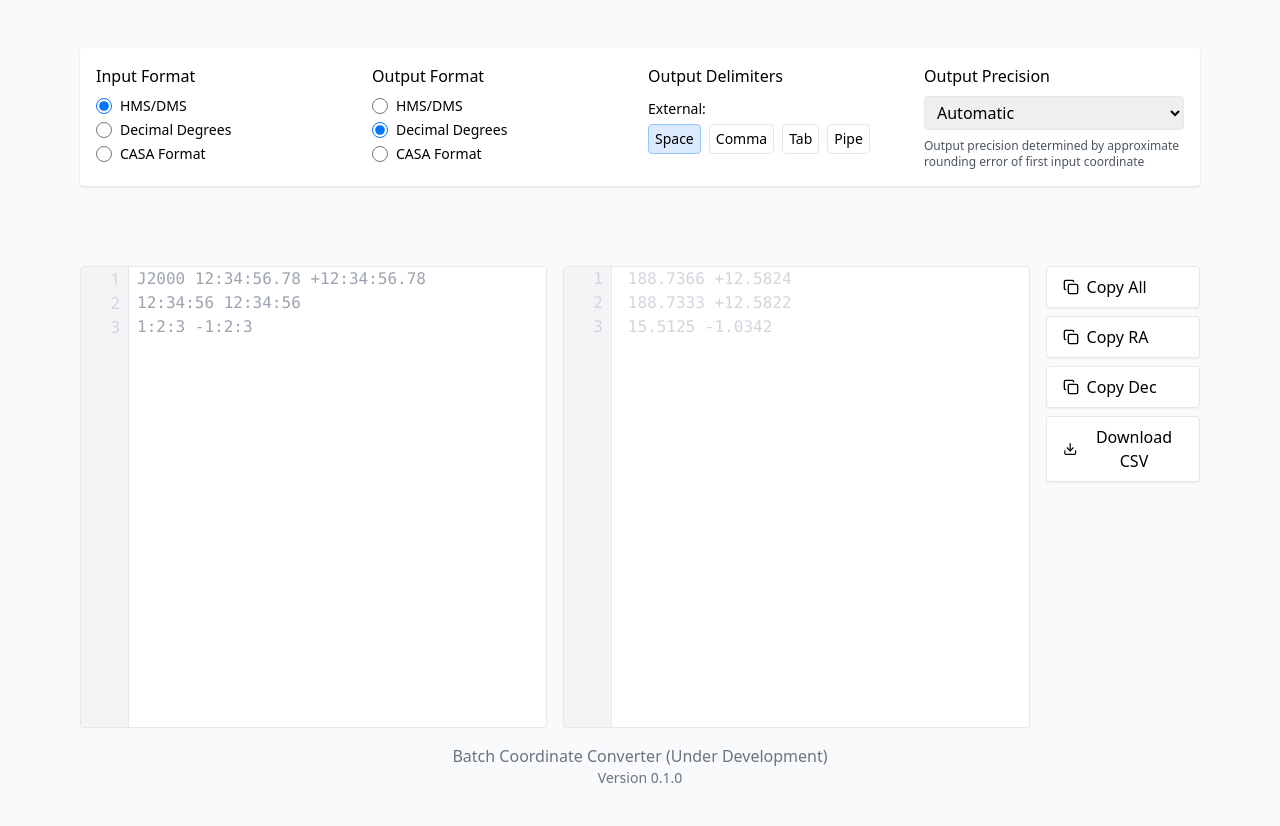
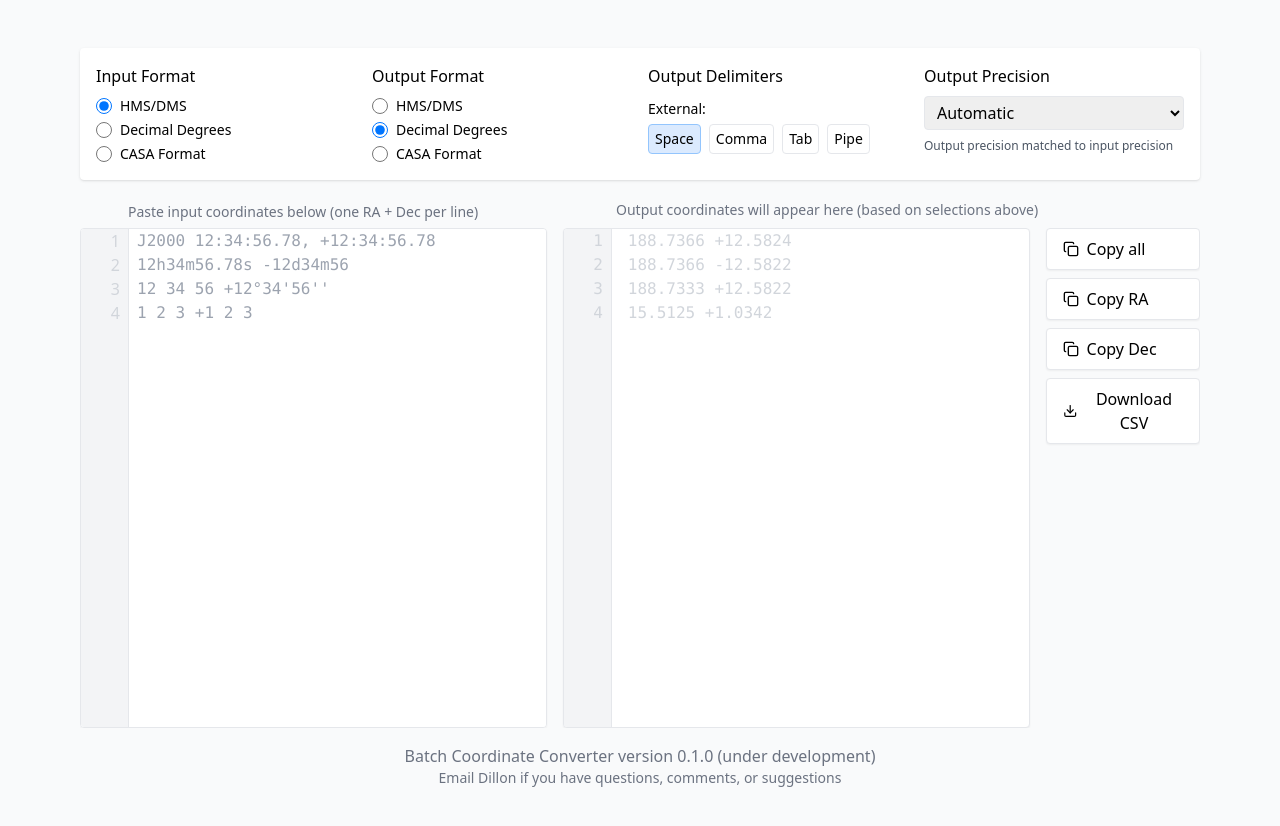
Before and after one commit to Dillon-Z-Dong/astro-coord-conversion, a Next.js app in the folder react_frontend/: page / in a window 1280 px wide. Shown: the top 826 px of the page. Built offline with nearby package versions, Linux system fonts and the light colour scheme.

Commit message:
Added informative message above boxes (including clickable error button)

```diff
--- a/react_frontend/components/CoordinateConverter.js
+++ b/react_frontend/components/CoordinateConverter.js
@@ -215,13 +215,14 @@ function getPlaceholderExamples(format) {
   switch (format) {
     case 'hmsdms':
       return [
-        'J2000 12:34:56.78 +12:34:56.78',
-        '12:34:56 12:34:56',
-        '1:2:3 -1:2:3'
+        'J2000 12:34:56.78, +12:34:56.78',
+        '12h34m56.78s -12d34m56',
+        '12 34 56 +12°34\'56\'\'',
+        '1 2 3 +1 2 3'
       ].join('\n');
     case 'degrees':
       return [
-        '188.7366 +12.5824',
+        '188.7366, +12.5824',
         '188.736600 12.582400',
         '10.5 -45.6'
       ].join('\n');
@@ -266,6 +267,87 @@ const CoordinateConverter = () => {
     return [raDecs, decDecs];
   }, [inputText]);
 
+  // Highlight style for hovering over lines
+  const highlightStyle = useMemo(() => {
+    if (hoveredLine === null || hoveredCopyType !== null) return {};
+    const lineHeight = 24; // 1.5rem = 24px to match the h-6 class used in output
+    return {
+      backgroundImage: `linear-gradient(
+        rgba(59, 130, 246, 0.1),
+        rgba(59, 130, 246, 0.1)
+      )`,
+      backgroundSize: `100% ${lineHeight}px`,
+      backgroundPosition: `0 ${hoveredLine * lineHeight}px`,
+      backgroundRepeat: 'no-repeat'
+    };
+  }, [hoveredLine, hoveredCopyType]);
+
+  // Modify the input handler to strip trailing empty lines
+  const handleInputChange = (e) => {
+    // Get the new value from the event
+    let newValue = e.target.value;
+
+    // Strip trailing empty lines while preserving empty lines in the middle
+    newValue = newValue.replace(/[\n\r]+([\n\r]|\s)*$/, '');
+
+    setInputText(newValue);
+  };
+
+  // Helper function to compute input stats
+  const getInputStats = useCallback(() => {
+    if (!inputText) return null;
+
+    const totalLines = inputText.split('\n').filter(line => line.trim()).length;
+    const errorCount = results.filter(r => r.error).length;
+
+    return {
+      totalLines,
+      errorCount
+    };
+  }, [inputText, results]);
+
+
+  // mouseHandler for the textarea
+  const handleTextareaHover = useCallback((e) => {
+    const lineHeight = 24; // 1.5rem = 24px
+    const rect = e.target.getBoundingClientRect();
+    const relativeY = e.clientY - rect.top;
+    const lineIndex = Math.floor(relativeY / lineHeight);
+
+    // Only set hover if within valid line range
+    if (lineIndex >= 0 && lineIndex < inputText.split('\n').length) {
+      setHoveredLine(lineIndex);
+    } else {
+      setHoveredLine(null);
+    }
+  }, [inputText]);
+
+
+  const handleTextareaLeave = () => {
+    setHoveredLine(null);
+  };
+
+  // handler to make error message clickable (scrolling to first error)
+  const scrollToFirstError = useCallback(() => {
+    const firstErrorIndex = results.findIndex(r => r.error);
+    if (firstErrorIndex === -1) return;
+
+    // Get the line height (matches the existing 24px line height)
+    const lineHeight = 24;
+    const scrollTop = firstErrorIndex * lineHeight;
+
+    // Scroll both panels
+    const textarea = document.querySelector('textarea');
+    const outputPanel = document.querySelector('.output-scroll');
+
+    if (textarea) textarea.scrollTop = scrollTop;
+    if (outputPanel) outputPanel.scrollTop = scrollTop;
+
+    // Also highlight the error line briefly
+    setHoveredLine(firstErrorIndex);
+    setTimeout(() => setHoveredLine(null), 2000);
+  }, [results]);
+
 
   /**
    * Explanation for "match input" – includes separate RA/Dec rounding error
@@ -279,7 +361,7 @@ const CoordinateConverter = () => {
     if (precision !== 'match' || !inputText.split('\n').find(line => line.trim())) {
       return (
         <div className="text-xs text-gray-600">
-          <p> Output precision determined by approximate rounding error of first input coordinate </p>
+          <p> Output precision matched to input precision </p>
         </div>
       );
     }
@@ -461,7 +543,7 @@ const CoordinateConverter = () => {
 
   return (
     <div className="max-w-6xl mx-auto p-4 h-screen flex flex-col">
-      <div className="h-[85vh] flex flex-col space-y-20">
+      <div className="h-[85vh] flex flex-col">
 
         {/* Top Bar: 4 columns */}
         <div className="grid grid-cols-4 gap-4 bg-white p-4 rounded shadow">
@@ -576,6 +658,52 @@ const CoordinateConverter = () => {
           </div>
         </div>
 
+        {/* Messages above the panels */}
+        <div className="flex gap-0 items-end mb-0.5 mt-5">
+          <div className="w-[45%] text-sm pl-12 font-italic min-h-[24px]">
+            <span className="text-gray-500 block">
+              {!inputText ? (
+                "Paste input coordinates below (one RA + Dec per line)"
+              ) : (
+                <>
+                  <span className="text-gray-700">
+                    {getInputStats().totalLines} input coordinate{getInputStats().totalLines !== 1 ? 's' : ''} [{inputFormat}]
+                  </span>
+                  {getInputStats().errorCount > 0 && (
+                    <button
+                      onClick={scrollToFirstError}
+                      className="text-red-500 ml-1 hover:underline focus:outline-none"
+                    >
+                      ({getInputStats().errorCount} error{getInputStats().errorCount !== 1 ? 's' : ''})
+                    </button>
+                  )}
+                </>
+              )}
+            </span>
+          </div>
+          <div className="w-[45%] text-sm text-gray-500 pl-8 mb-0.5 font-italic min-h-[24px]">
+          {!inputText ? (
+              'Output coordinates will appear here (based on selections above)'
+            ) : (
+              <>
+                Output format: {precision === 'match' ? (
+                  <>RA: {computeMatchedPrecisions(
+                    inputFormat,
+                    outputFormat,
+                    detectedRaPrecision,
+                    detectedDecPrecision
+                  ).raOut} digits, Dec: {computeMatchedPrecisions(
+                    inputFormat,
+                    outputFormat,
+                    detectedRaPrecision,
+                    detectedDecPrecision
+                  ).decOut} digits</>
+                ) : (
+                  `${precision} digits`
+                )} [{outputFormat}]</>
+            )}
+          </div>
+        </div>
 
         {/* Main Editor Area */}
         <div className="flex gap-4 flex-grow overflow-hidden">
@@ -613,7 +741,9 @@ const CoordinateConverter = () => {
             </div>
             <textarea
               value={inputText}
-              onChange={e => setInputText(e.target.value)}
+              onChange={handleInputChange}
+              onMouseMove={handleTextareaHover}
+              onMouseLeave={handleTextareaLeave}
               onScroll={e => {
                 const outputPanel = document.querySelector('.output-scroll');
                 if (outputPanel) {
@@ -622,6 +752,7 @@ const CoordinateConverter = () => {
               }}
               placeholder={getPlaceholderExamples(inputFormat, internalDelimiter)}
               className="w-full h-full pl-14 pr-4 font-mono resize-none text-base leading-6 whitespace-pre overflow-x-auto"
+              style={highlightStyle}
             />
           </div>
 
@@ -721,7 +852,7 @@ const CoordinateConverter = () => {
               className="flex items-center px-4 py-2 bg-white border rounded shadow-sm hover:bg-gray-50"
             >
               <Copy className="w-4 h-4 mr-2" />
-              Copy All
+              Copy all
             </button>
             <button
               onMouseEnter={() => setHoveredCopyType('ra')}
@@ -768,8 +899,8 @@ const CoordinateConverter = () => {
 
       {/* Footer */}
       <div className="text-center text-gray-500 py-4">
-        Batch Coordinate Converter (Under Development)
-        <div className="text-sm">Version 0.1.0</div>
+        Batch Coordinate Converter version 0.1.0 (under development)
+        <div className="text-sm">Email Dillon if you have questions, comments, or suggestions</div>
       </div>
     </div>
   );
```
